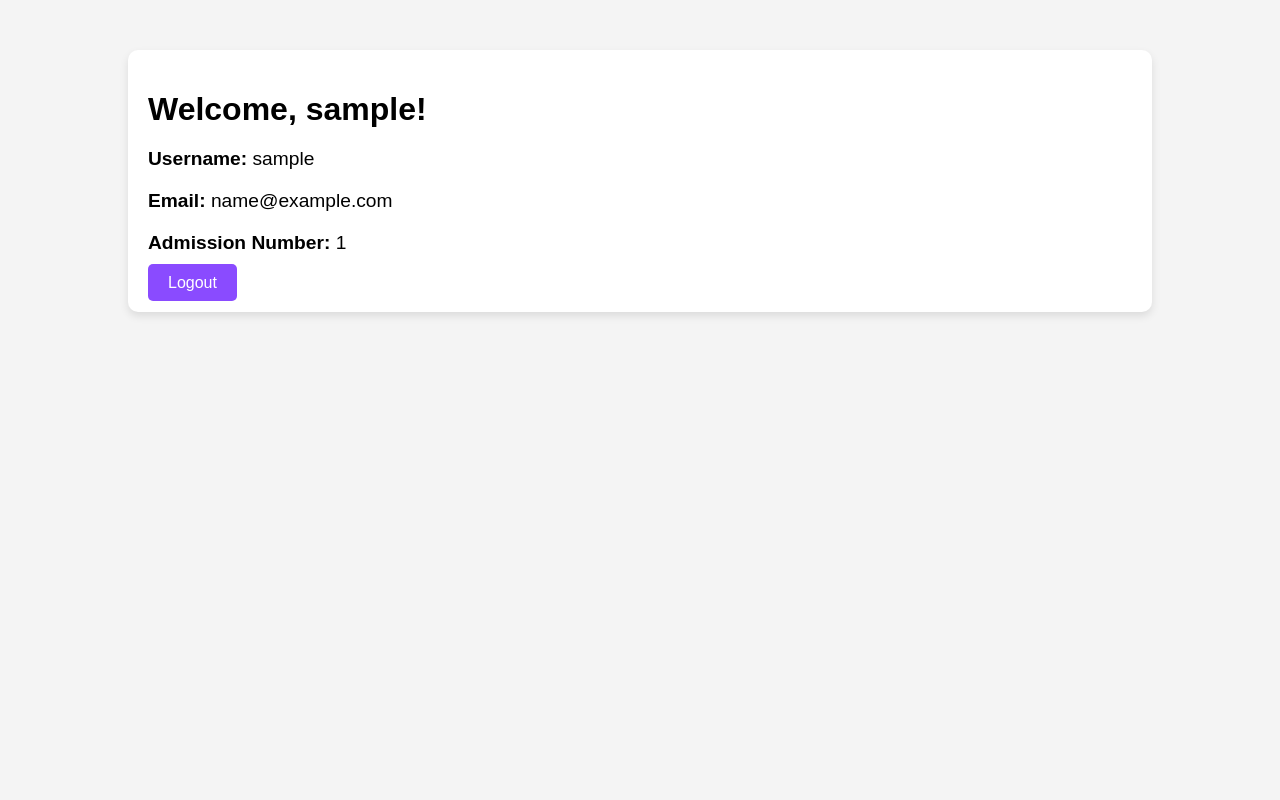
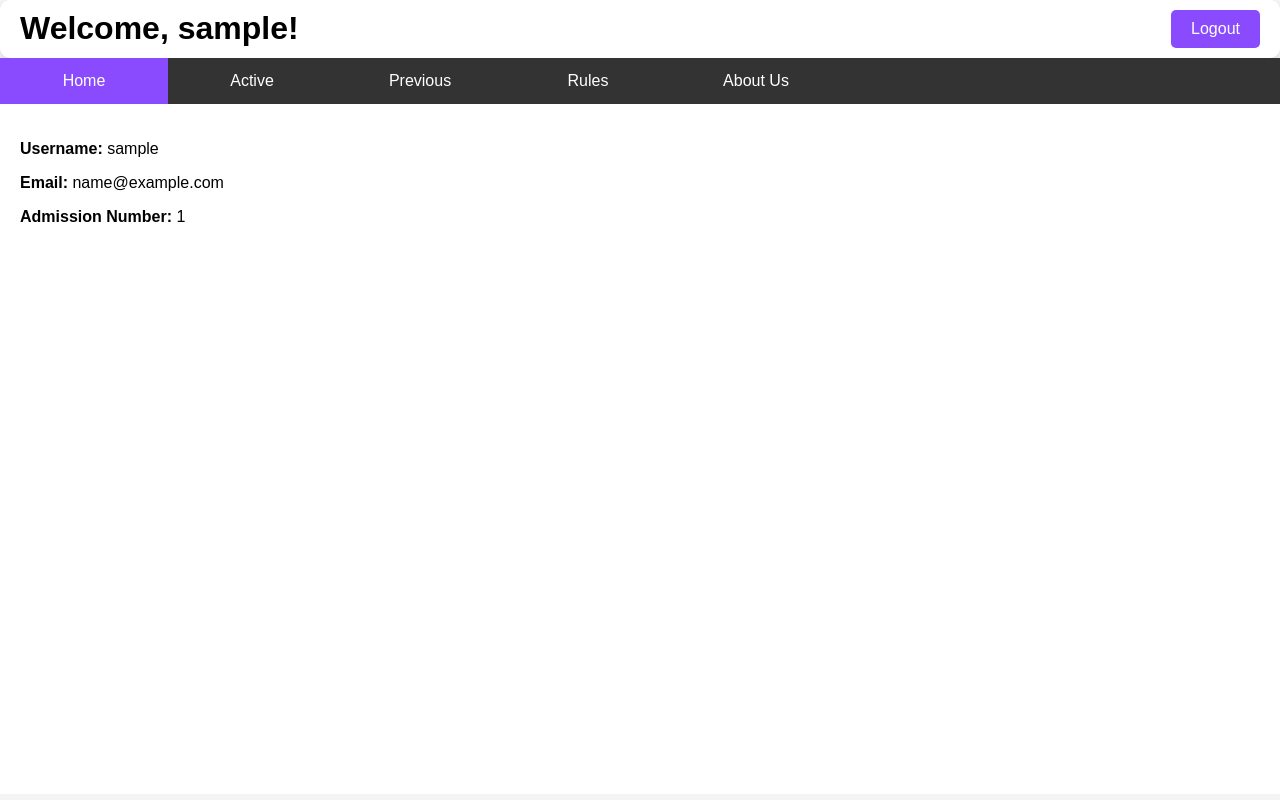
Before and after one commit to AniketDevv/opms, a PHP site: page /dashboard.php in a window 1280 px wide. Run offline with PHP 8.4, Linux system fonts and the light colour scheme; the visitor is signed in with stand-in values (Sample User, id 1); data that the repository does not hold is empty.

Commit message:
Update dashboard.php

```diff
--- a/dashboard.php
+++ b/dashboard.php
@@ -1,13 +1,12 @@
 <?php
 include_once 'db_connection.php';
 session_start();
-
 // Check if session variables are set
-if (!isset($_SESSION['email'])) {
+if (!isset($_SESSION['admission_number'])) {
     header("location:login.php");
     exit;
 }
-
+$user_id = $_SESSION['admission_number'];
 $email = $_SESSION['email'];
 
 // Check if the session variables for username and admission number are set
@@ -18,9 +17,10 @@ if (isset($_SESSION['username']) && isset($_SESSION['admission_number'])) {
     echo "Error: User data is not available.";
     exit;
 }
-
+// Fetch active exams for student
+$sql = "SELECT * FROM exams WHERE exam_date > NOW()"; // Only active exams
+$exams_result = $conn->query($sql);
 ?>
-
 <!DOCTYPE html>
 <html lang="en">
 <head>
@@ -34,49 +34,154 @@ if (isset($_SESSION['username']) && isset($_SESSION['admission_number'])) {
             margin: 0;
             padding: 0;
         }
-        .container {
-            width: 80%;
-            margin: auto;
-            padding: 50px 0;
-        }
-        .dashboard {
+        .top-container {
             background-color: #fff;
-            padding: 20px;
+            padding: 10px 20px;
             border-radius: 10px;
             box-shadow: 0 4px 8px rgba(0, 0, 0, 0.1);
         }
-        .dashboard h1 {
+        .top-container h1 {
             font-size: 2rem;
-            margin-bottom: 20px;
+            float: left;
+            margin: 0;
         }
-        .dashboard p {
-            font-size: 1.2rem;
-            margin-bottom: 20px;
-        }
-        .logout-btn {
+        .top-container .logout-btn {
             background-color: #8a4bff;
             color: #fff;
             padding: 10px 20px;
             text-decoration: none;
             border-radius: 5px;
             font-size: 1rem;
+            float: right;
         }
-        .logout-btn:hover {
+        .top-container .logout-btn:hover {
             background-color: #6a3cff;
+        }
+        .clear {
+            clear: both;
+        }
+        .tab-content {
+            display: none;
+            background:white;
+            height: calc(100vh - 150px); /* Full screen height minus the top container and navbar height */
+            overflow-y: auto; /* Allow scrolling if content is longer than the screen */
+            padding: 20px;
+        }
+
+        /* Make the Home tab content visible by default */
+        #home {
+            display: block;
+        }
+
+        /* Navbar below top container */
+        .navbar {
+            background-color: #333;
+            overflow: hidden;
+        }
+        .navbar a {
+            float: left;
+            display: block;
+            color: white;
+            padding: 14px 20px;
+            text-align: center;
+            text-decoration: none;
+            width: 10%;
+        }
+        .navbar a:hover {
+            background-color: #575757;
+        }
+        .navbar .active {
+            background-color: #8a4bff;
         }
     </style>
 </head>
 <body>
 
 <div class="container">
-    <div class="dashboard">
+    <!-- Top Container (Welcome and Logout Button) -->
+    <div class="top-container">
         <h1>Welcome, <?php echo htmlspecialchars($name); ?>!</h1>
-        <p><strong>Username:</strong> <?php echo htmlspecialchars($name); ?></p>
-        <p><strong>Email:</strong> <?php echo htmlspecialchars($email); ?></p>
-        <p><strong>Admission Number:</strong> <?php echo htmlspecialchars($admission_number); ?></p>
         <a href="logout.php" class="logout-btn">Logout</a>
+        <div class="clear"></div>
+    </div>
+
+    <!-- Navbar just below the Welcome container -->
+    <div class="navbar">
+        <a href="javascript:void(0)" class="tab-link active" data-tab="home">Home</a>
+        <a href="javascript:void(0)" class="tab-link" data-tab="active">Active</a>
+        <a href="javascript:void(0)" class="tab-link" data-tab="previous">Previous</a>
+        <a href="javascript:void(0)" class="tab-link" data-tab="rules">Rules</a>
+        <a href="javascript:void(0)" class="tab-link" data-tab="about">About Us</a>
+    </div>
+
+    <!-- Home Tab Content -->
+    <div id="home" class="tab-content">
+        <div class="dashboard">
+            <p><strong>Username:</strong> <?php echo htmlspecialchars($name); ?></p>
+            <p><strong>Email:</strong> <?php echo htmlspecialchars($email); ?></p>
+            <p><strong>Admission Number:</strong> <?php echo htmlspecialchars($admission_number); ?></p>
+        </div>
+    </div>
+
+    <!-- Active Tab Content -->
+    <div id="active" class="tab-content">
+        <h2>Active Section</h2>
+        <p>Details and content related to the active section will go here.</p>
+        <?php if ($exams_result->num_rows > 0): ?>
+    <ul>
+        <?php while ($row = $exams_result->fetch_assoc()): ?>
+            <li><a href="start_exam.php?exam_id=<?php echo $row['id']; ?>">Start <?php echo htmlspecialchars($row['exam_name']); ?></a></li>
+        <?php endwhile; ?>
+    </ul>
+<?php else: ?>
+    <p>No active exams at the moment.</p>
+<?php endif; ?>
+    </div>
+
+    <!-- Previous Tab Content -->
+    <div id="previous" class="tab-content">
+        <h2>Previous Section</h2>
+        <p>Details and content related to the previous section will go here.</p>
+    </div>
+
+    <!-- Rules Tab Content -->
+    <div id="rules" class="tab-content">
+        <h2>Rules Section</h2>
+        <p>Details and content related to the rules section will go here.</p>
+    </div>
+
+    <!-- About Tab Content -->
+    <div id="about" class="tab-content">
+        <h2>About Section</h2>
+        <p>Details and content related to the about section will go here.</p>
     </div>
 </div>
 
+<script>
+    // Get all tab links
+    const tabLinks = document.querySelectorAll('.tab-link');
+
+    // Get all tab content
+    const tabContents = document.querySelectorAll('.tab-content');
+
+    // Add click event to each tab link
+    tabLinks.forEach(link => {
+        link.addEventListener('click', function() {
+            // Remove the active class from all tabs
+            tabLinks.forEach(link => link.classList.remove('active'));
+
+            // Hide all tab contents
+            tabContents.forEach(content => content.style.display = 'none');
+
+            // Add active class to clicked tab
+            this.classList.add('active');
+
+            // Show the content corresponding to the clicked tab
+            const activeTab = this.getAttribute('data-tab');
+            document.getElementById(activeTab).style.display = 'block';
+        });
+    });
+</script>
+
 </body>
 </html>
```
